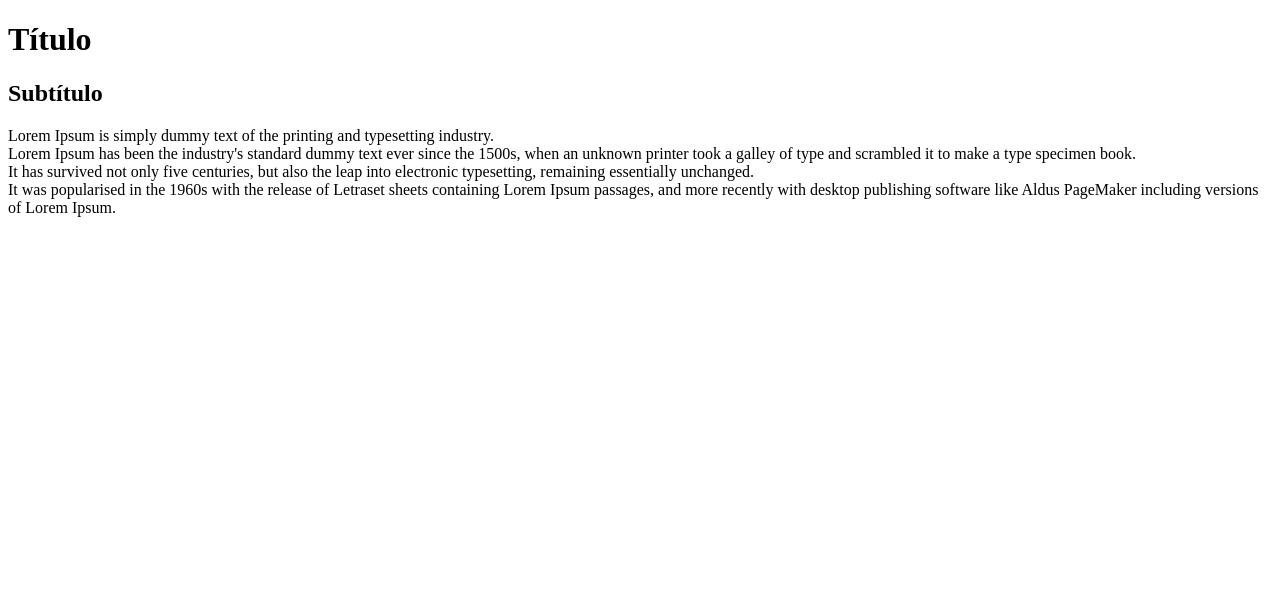
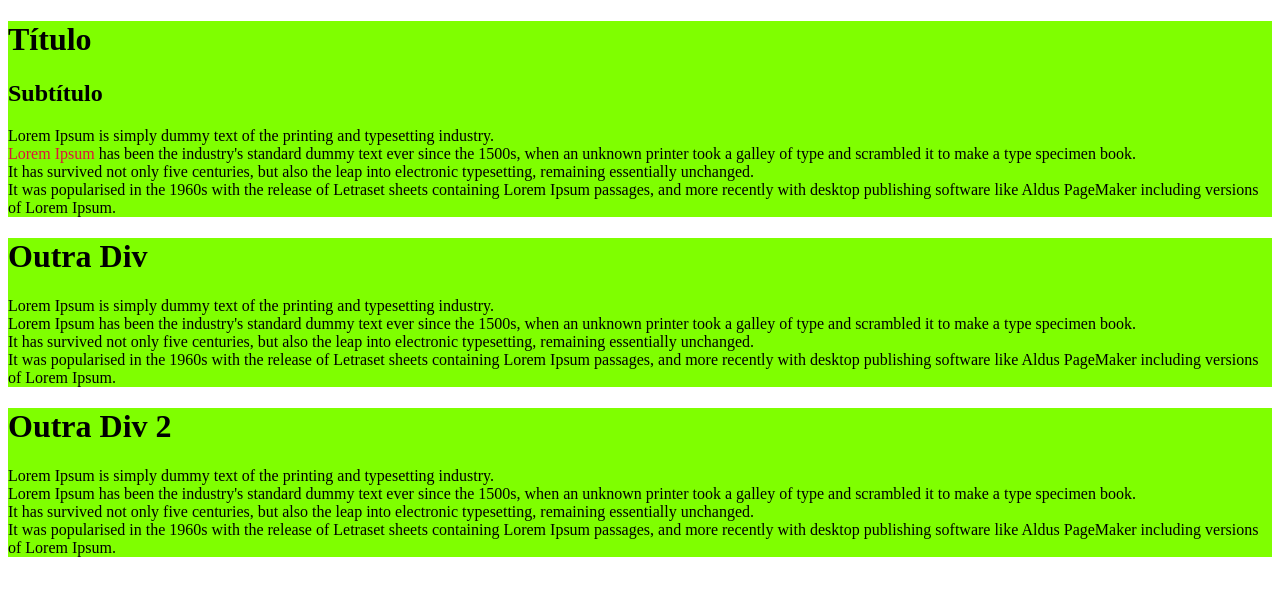
Before and after one commit to Kahsantos1/Titulo-subtitulo-e-paragrafo, a plain HTML site: page 07-div-span/div-span.html in a window 1280 px wide. Drawn offline with Linux system fonts and the light colour scheme.

Commit message:
adicionado cores

```diff
--- a/07-div-span/div-span.html
+++ b/07-div-span/div-span.html
@@ -2,16 +2,28 @@
 <html lange="pt-br">
     <head>
         <meta charset="utf-8">
-        <title>Títulos e Parágrafos</title>
+        <title>Aprendendo html-div</title>
+        <style>
+            div{background-color: chartreuse;}
+            span{color: crimson;}
+        </style>
     </head>
     <body>
-     <h1>Título</h1>
-     <h2>Subtítulo</h2>
-     <p>Lorem Ipsum is simply dummy text of the printing and typesetting industry.<br> Lorem Ipsum has been the industry's standard dummy text ever since the 1500s, when an unknown printer took a galley of type and scrambled it to make a type specimen book.<br> It has survived not only five centuries, but also the leap into electronic typesetting, remaining essentially unchanged.<br> It was popularised in the 1960s with the release of Letraset sheets containing Lorem Ipsum passages, and more recently with desktop publishing software like Aldus PageMaker including versions of Lorem Ipsum.</p>
-     <!-- <h3>Título Nível 3</h3>
-     <h4>Título Nível 4</h4>
-     <h5>Título Nível 5</h5>
-     <h6>Título Nível 6</h6> -->
+        <!-- Aqui Começa a minha Div -->
+        <div>
+            <h1>Título</h1>
+            <h2>Subtítulo</h2>
+            <p>Lorem Ipsum is simply dummy text of the printing and typesetting industry.<br> <span>Lorem Ipsum</span> has been the industry's standard dummy text ever since the 1500s, when an unknown printer took a galley of type and scrambled it to make a type specimen book.<br> It has survived not only five centuries, but also the leap into electronic typesetting, remaining essentially unchanged.<br> It was popularised in the 1960s with the release of Letraset sheets containing Lorem Ipsum passages, and more recently with desktop publishing software like Aldus PageMaker including versions of Lorem Ipsum.</p>
+         </div> <!--Aqui termina a minha Div -->
+        <div> <!-- Aqui Começa a Minha Div -->
+            <h1>Outra Div</h1>
+            <p>Lorem Ipsum is simply dummy text of the printing and typesetting industry.<br> Lorem Ipsum has been the industry's standard dummy text ever since the 1500s, when an unknown printer took a galley of type and scrambled it to make a type specimen book.<br> It has survived not only five centuries, but also the leap into electronic typesetting, remaining essentially unchanged.<br> It was popularised in the 1960s with the release of Letraset sheets containing Lorem Ipsum passages, and more recently with desktop publishing software like Aldus PageMaker including versions of Lorem Ipsum.</p>
+        </div> <!-- Aqui Termina a minha Div -->
+        <div> <!--Aqui começa minha Div -->
+            <h1>Outra Div 2</h1>
+            <p>Lorem Ipsum is simply dummy text of the printing and typesetting industry.<br> Lorem Ipsum has been the industry's standard dummy text ever since the 1500s, when an unknown printer took a galley of type and scrambled it to make a type specimen book.<br> It has survived not only five centuries, but also the leap into electronic typesetting, remaining essentially unchanged.<br> It was popularised in the 1960s with the release of Letraset sheets containing Lorem Ipsum passages, and more recently with desktop publishing software like Aldus PageMaker including versions of Lorem Ipsum.</p>
+        </div> <!--Aqui Termina a Minha Div -->
+
     </body>
 
 </html>
```
